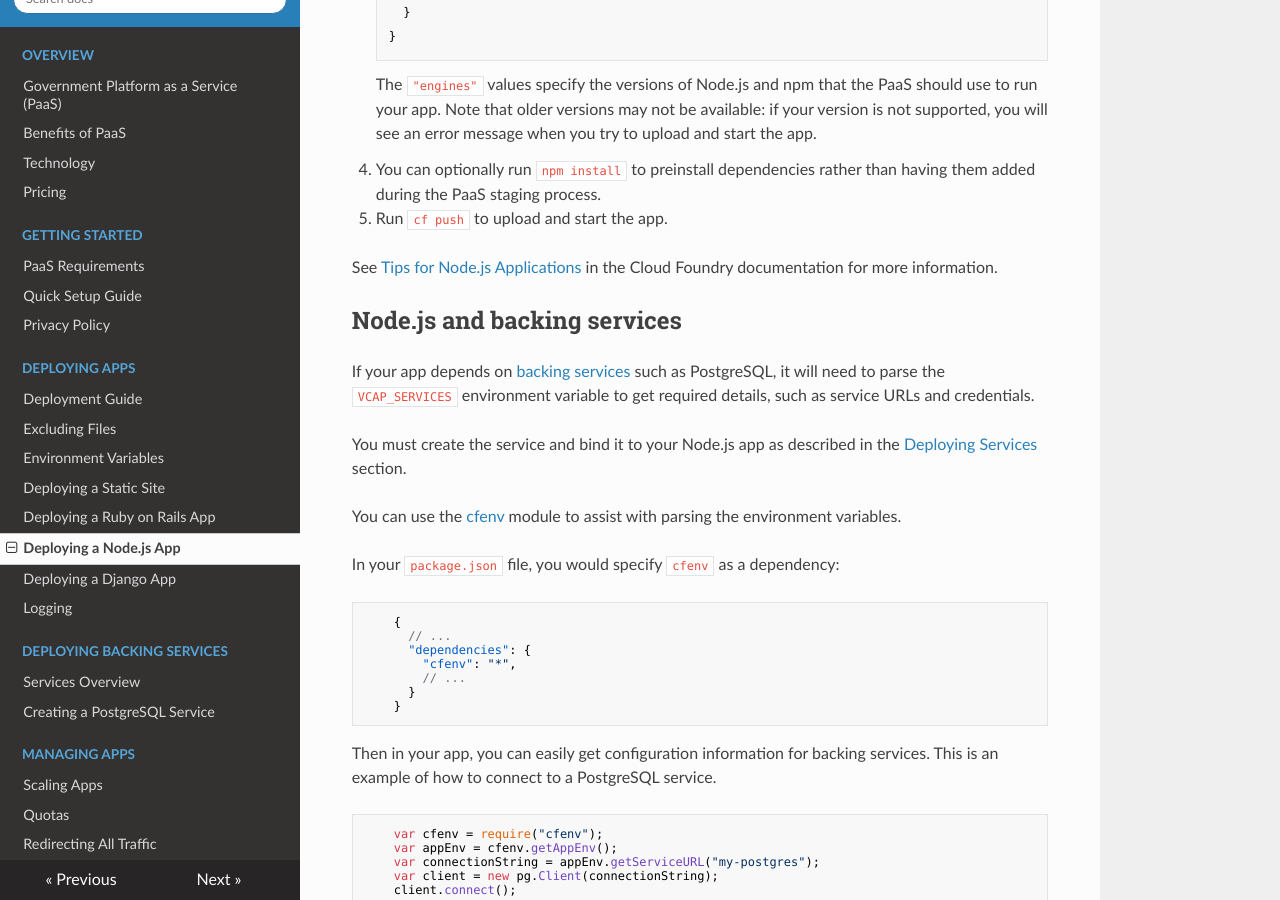
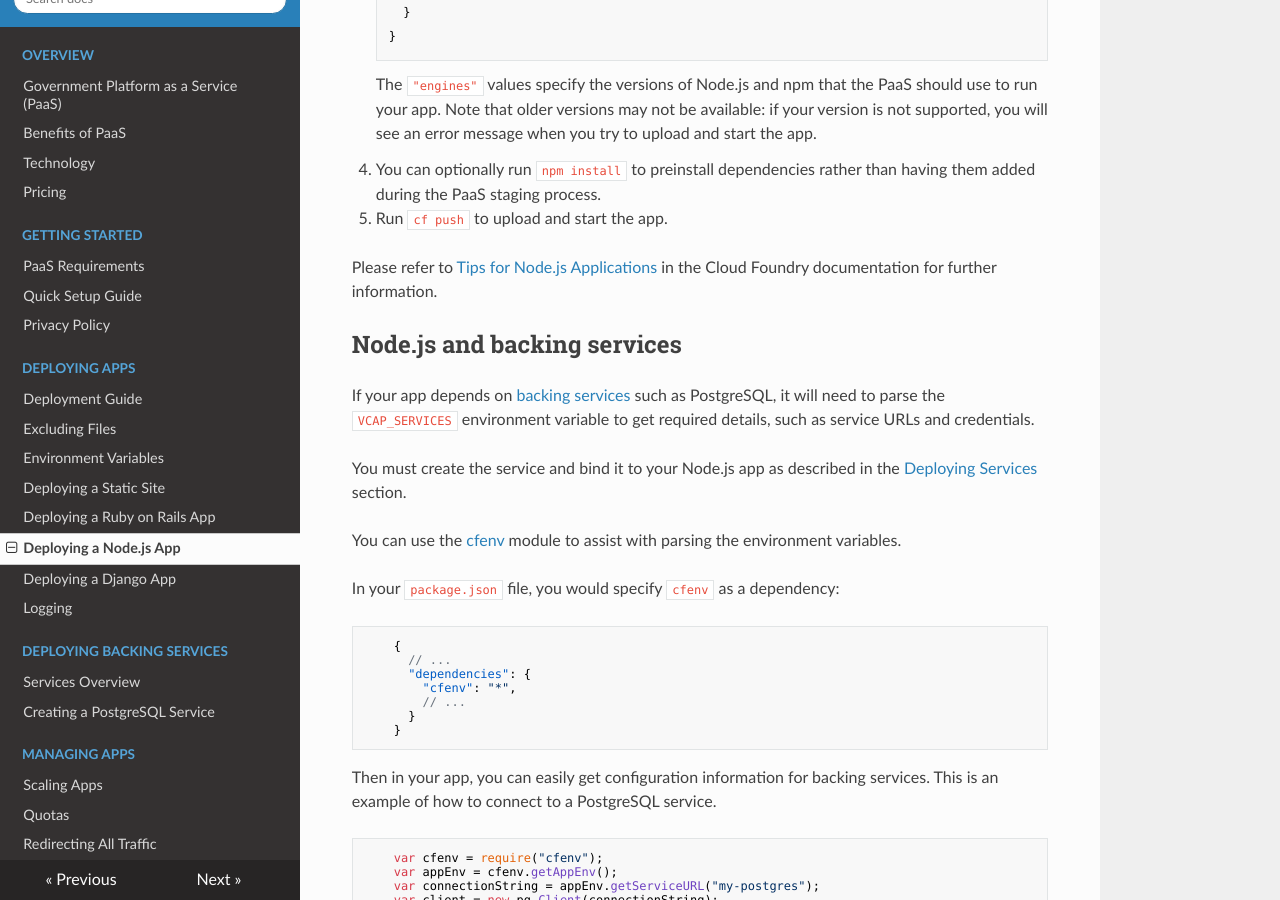
Before and after one commit to alphagov/paas-developer-docs, an MkDocs documentation site: the page built from docs/deploying_apps/deploying_node_js.md, in a window 1280 px wide and 900 px high, scrolled down 1414 px. Built offline with MkDocs 1.6.1, drawn with Linux system fonts in a browser that asks for light colours; nearby versions of some CDN libraries; old or Windows-style settings are respelled for this version of MkDocs.

Commit message:
Test why changes not being deployed

```diff
--- a/docs/deploying_apps/deploying_node_js.md
+++ b/docs/deploying_apps/deploying_node_js.md
@@ -59,7 +59,7 @@ This is the code for the example app we are going to use. It is a basic web serv
 1. You can optionally run `npm install` to preinstall dependencies rather than having them added during the PaaS staging process.
 1. Run `cf push` to upload and start the app.
 
-See [Tips for Node.js Applications](https://docs.cloudfoundry.org/buildpacks/node/node-tips.html) in the Cloud Foundry documentation for more information.
+Please refer to [Tips for Node.js Applications](https://docs.cloudfoundry.org/buildpacks/node/node-tips.html) in the Cloud Foundry documentation for further information.
 
 
 ##Node.js and backing services
```
